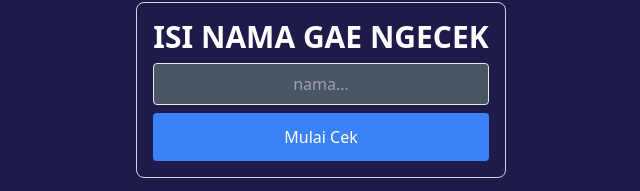
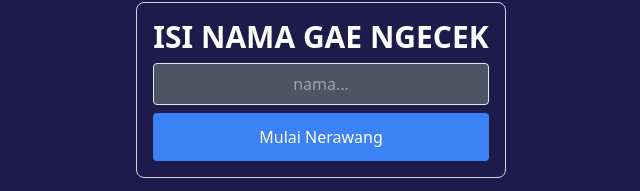
Before and after one commit to Bamaramzy/Cek_Khodam, a plain HTML site: page index.html in a window 1280 px wide. Shown: the part 210-401 px from the top of the page, 319-959 px from the left. Drawn offline with nearby package versions, Linux system fonts and the light colour scheme.

Commit message:
v4-guyon

```diff
--- a/index.html
+++ b/index.html
@@ -20,7 +20,7 @@
         <div class="flex flex-col">
         <input id="input" type="text" class="rounded mt-2 bg-gray-600 text-white p-2 text-center border" placeholder="nama...">
         <button id="tombol" class="text-white p-3 bg-blue-500 rounded mt-2">
-            Mulai Cek
+            Mulai Nerawang
           </button>
         </div>
     </main>
```
